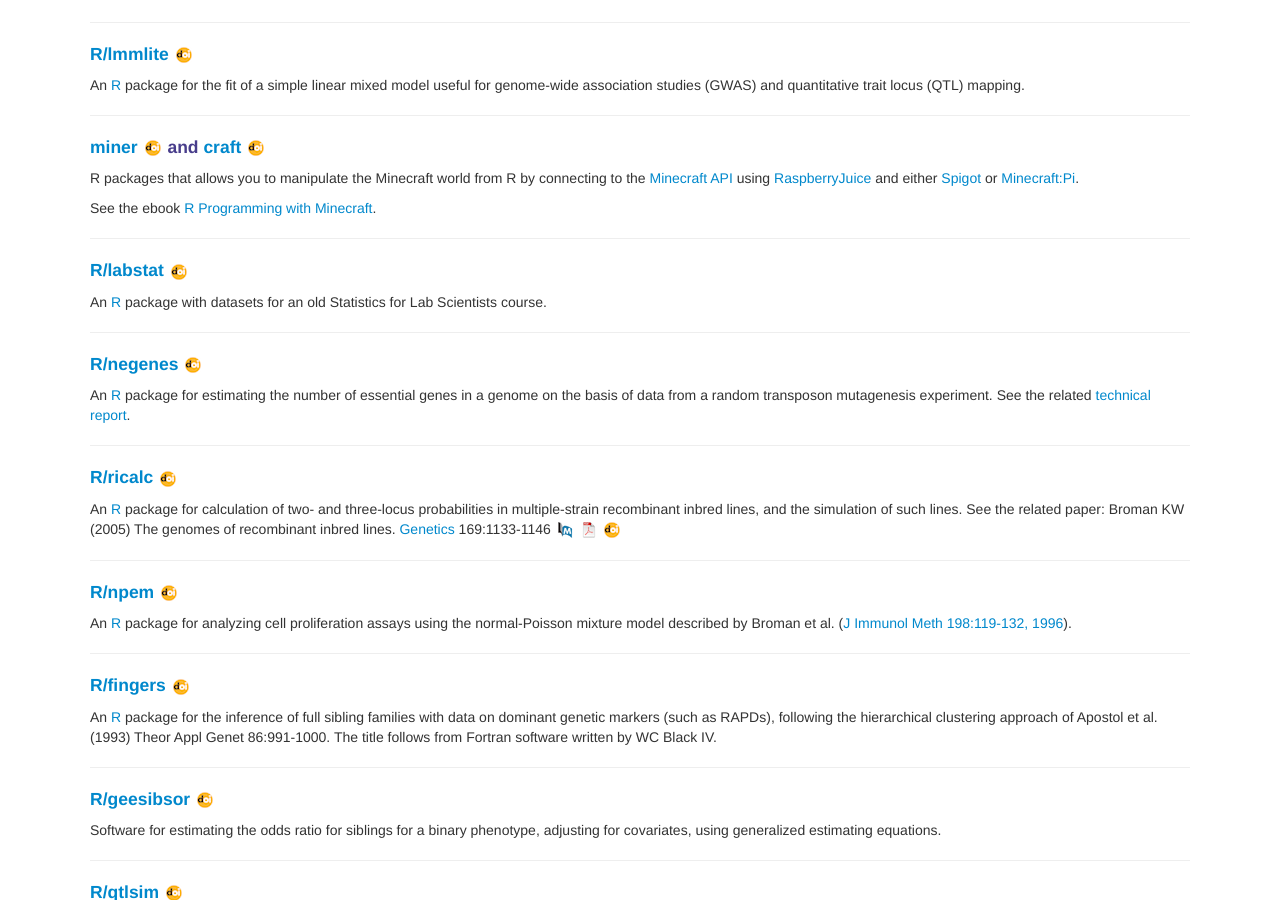
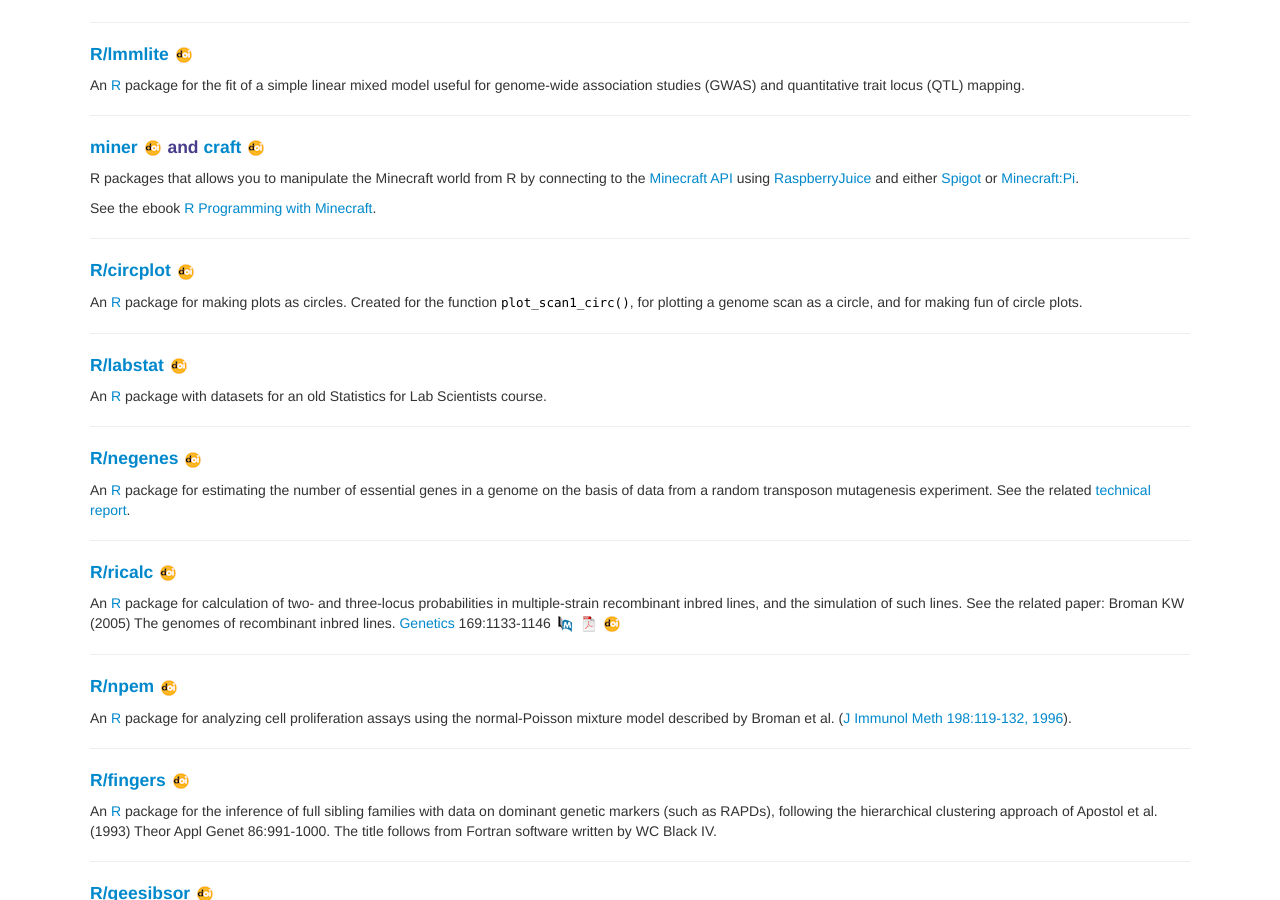
Before and after one commit to kbroman/kbroman.github.io, a Jekyll site: the page built from software.md, in a window 1280 px wide and 900 px high, scrolled down 2303 px. Built offline with Jekyll 4.4.1, drawn with Linux system fonts in a browser that asks for light colours.

Commit message:
Add circplot to software.md

```diff
--- a/software.md
+++ b/software.md
@@ -242,6 +242,14 @@ See the ebook [R Programming with Minecraft](https://kbroman.org/miner_book/).
 
 ---
 
+#### <a name="circplot"></a>[R/circplot](https://github.com/kbroman/circplot) [![zenodo DOI](icons16/doi-icon.png)](https://doi.org/10.5281/zenodo.20097110)
+
+An [R](https://www.r-project.org) package for making plots as circles.
+Created for the function `plot_scan1_circ()`, for plotting a genome scan
+as a circle, and for making fun of circle plots.
+
+---
+
 #### <a name="labstat"></a>[R/labstat](https://github.com/kbroman/labstat) [![zenodo DOI](icons16/doi-icon.png)](https://doi.org/10.5281/zenodo.20070569)
 
 An [R](https://www.r-project.org) package with datasets for an old
```
